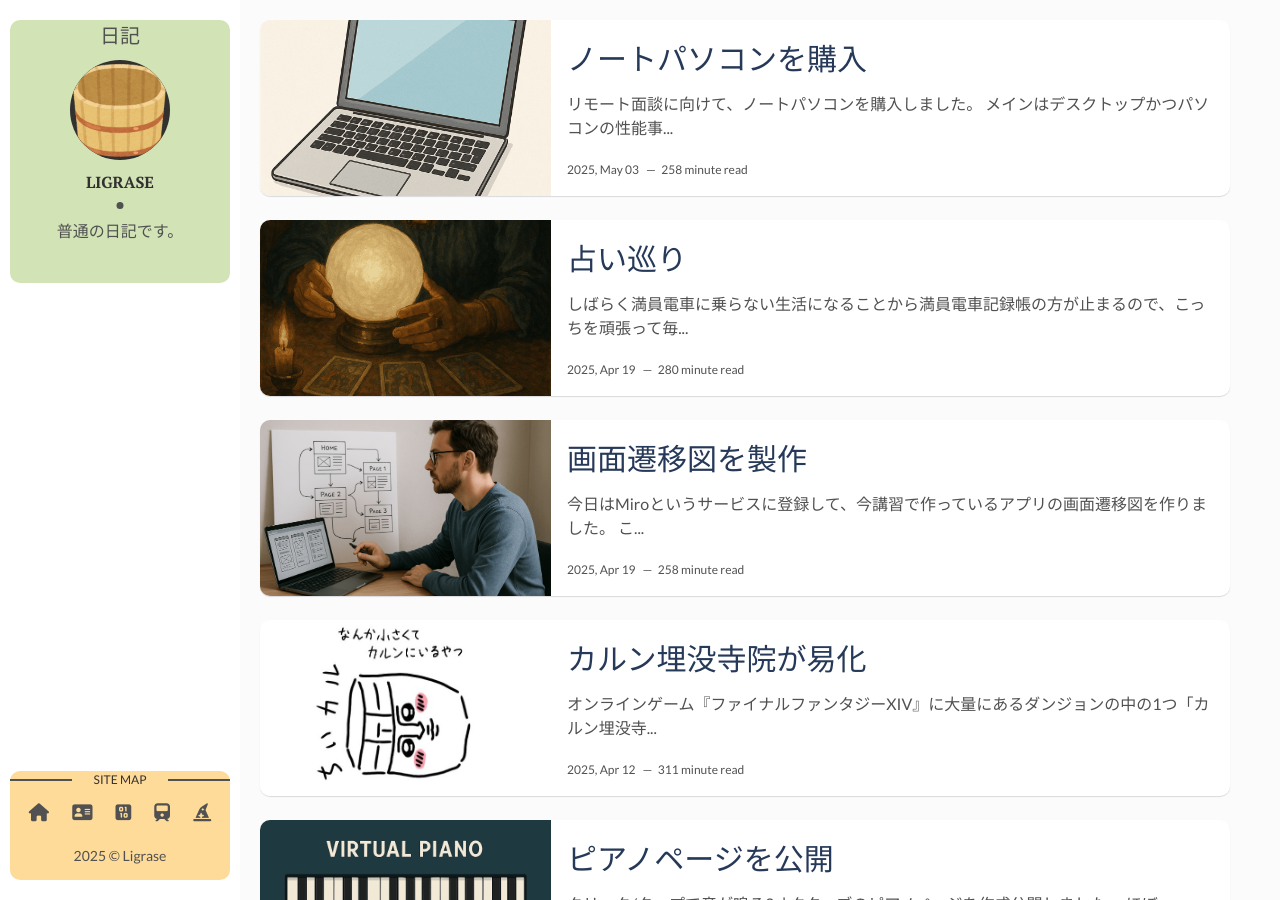
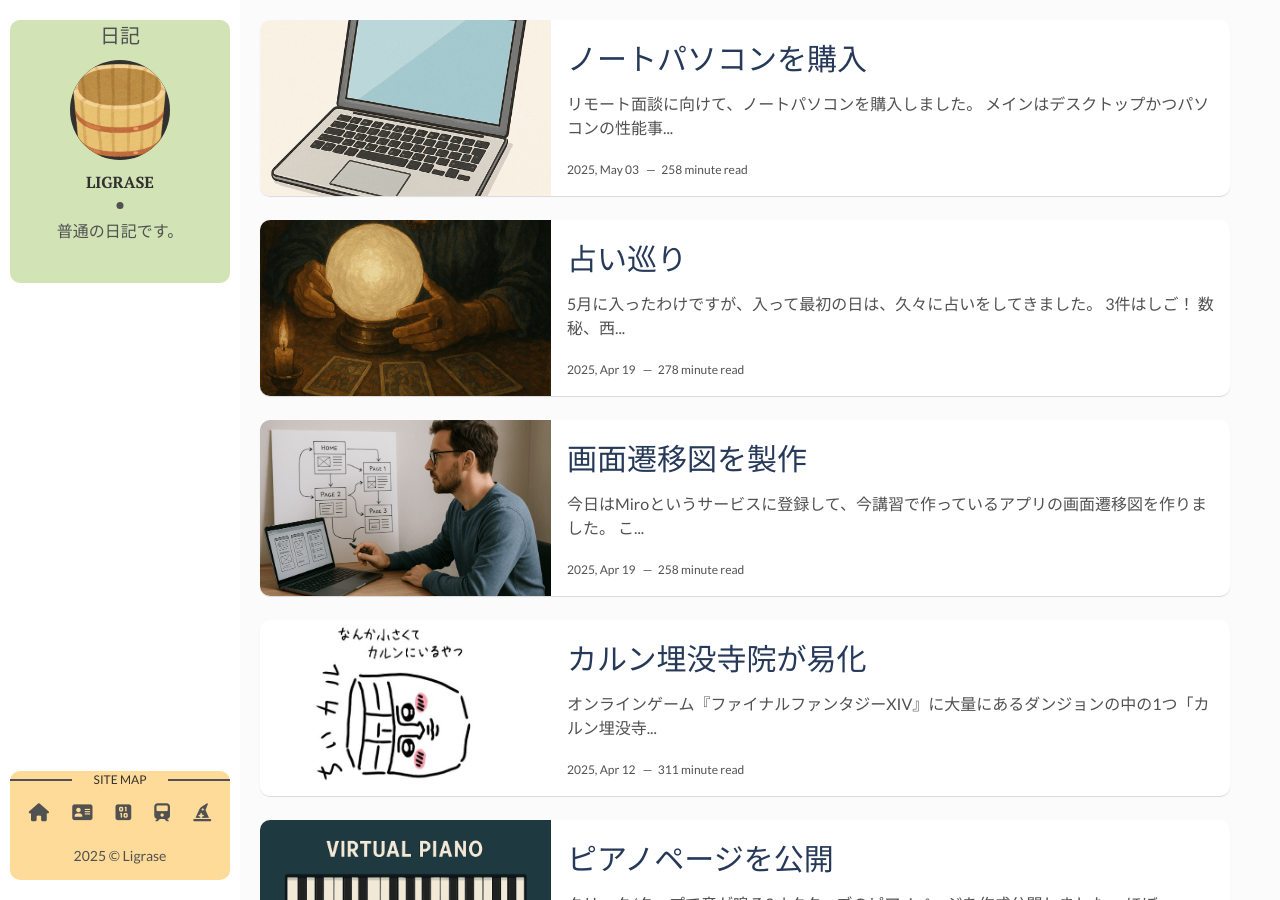
Before and after one commit to Liqrase/diary-3, a Jekyll site: the page built from index.html, in a window 1280 px wide and 900 px high. Built offline with Jekyll 4.4.1, drawn with Linux system fonts in a browser that asks for light colours; nearby versions of some CDN libraries; the list of posts is cut into pages by our own code.

Commit message:
Update 2025-05-01-diary250501.markdown

```diff
--- a/_posts/2025-05-01-diary250501.markdown
+++ b/_posts/2025-05-01-diary250501.markdown
@@ -7,8 +7,6 @@ img: postimg/250502-main.png # Add image post (optional)
 fig-caption: # Add figcaption (optional)
 tags: [日記]
 ---
-
-しばらく満員電車に乗らない生活になることから満員電車記録帳の方が止まるので、こっちを頑張って毎日更新していきたい所存です。<br>
 
 5月に入ったわけですが、入って最初の日は、久々に占いをしてきました。<br>
 
```
